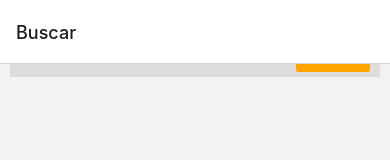
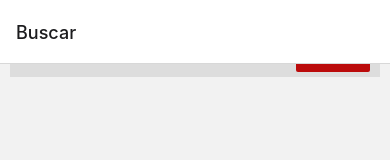
Before and after one commit to rafael-tecinternet/projeto-cooking, a React Native app: screen /Buscar in a window 390 px wide. Shown: the top 160 px of the page. Built offline with nearby package versions, Linux system fonts and the light colour scheme; no server answers.

Commit message:
Tela Favoritos
tela favoritos, excluir item e item vazio

```diff
--- a/src/Screens/Buscar.js
+++ b/src/Screens/Buscar.js
@@ -27,7 +27,7 @@ const Buscar = ({ navigation }) => {
           style={estilos.searchInput}
           onChangeText={receitaDigitada}
         ></TextInput>
-        <Button title="Buscar" color={"orange"} onPress={buscarReceita} />
+        <Button title="Buscar" color={"#bb0b0b"} onPress={buscarReceita} />
       </View>
     </SafeAreaView>
   );
--- a/src/Screens/Favoritos.js
+++ b/src/Screens/Favoritos.js
@@ -1,12 +1,148 @@
-import { StyleSheet, Text, View } from 'react-native'
-
+import { Ionicons } from "@expo/vector-icons";
+import AsyncStorage from "@react-native-async-storage/async-storage";
+import { useNavigation } from "@react-navigation/core";
+import { useEffect, useState } from "react";
+import { Pressable, ScrollView, StyleSheet, Text, View } from "react-native";
+import { SafeAreaView } from "react-native-safe-area-context";
 
 const Favoritos = () => {
-  return(
-    <View><Text>Favoritos</Text></View>
-  )
-}
+  const [listaFavoritos, setListaFavoritos] = useState([]);
+  const navigation = useNavigation();
+
+  useEffect(() => {
+    async function carregarFavoritos() {
+      try {
+        const dados = await AsyncStorage.getItem("@favotitos");
+
+        const receita = JSON.parse(dados);
+
+        if (dados != null) {
+          setListaFavoritos(receita);
+        }
+        console.log(dados);
+      } catch (error) {
+        console.log("Deu ruim no carregamento: " + error.message);
+      }
+    }
+    carregarFavoritos();
+  }, []);
+};
+
+const verDetalhes = (receitaSelecionada) => {
+  navigation.navigate("Detalhes", { receita: receitaSelecionada });
+};
+
+const excluirFavoritos = async () => {
+  Alert.alert(
+    "Excluir TODOS?",
+    "Tem certeza que deseja excluir TODAS as suas receitas?",
+    [
+      {
+        text: "Cancelar",
+        onPress: () => {
+          return false;
+        },
+        style: "cancel", // para ios
+      },
+      {
+        text: "Sim, desejo excluir",
+        onPress: async () => {
+          await AsyncStorage.removeItem("@favoritos");
+          setListaFavoritos([]);
+        },
+        style: "destructive", // para ios
+      },
+    ]
+  );
+};
+
+const excluirUmFavorito = async (indice) => {
+  listaFavoritos.splice(indice, 1);
+
+  await AsyncStorage.setItem("@favoritos", JSON.stringify(listaFavoritos));
+
+  const listaDeReceita = JSON.parse(await AsyncStorage.getItem("@favoritos"));
+
+  setListaFavoritos(listaDeReceita);
+
+  return (
+    <SafeAreaView style={estilos.safeContainer}>
+      <View style={estilos.container}>
+        <View style={estilos.cabecalho}>
+          <Text> Quantidade: {listaFavoritos.length}</Text>
+          <Pressable
+            style={estilos.botaoExcluirTudo}
+            onPress={excluirFavoritos}
+          >
+            <Text style={estilos.textoExcluirTudo}>
+              <Ionicons name="trash-outline" size={16} /> Excluir Favoritos
+            </Text>
+          </Pressable>
+        </View>
+
+        <ScrollView showsVerticalScrollIndicator={false}>
+          {listaFavoritos.map((receitaFavorita, indice) => {
+            return (
+              <Pressable
+                onPress={() => verDetalhes(receitaFavorita)}
+                key={receitaFavorita.id}
+                style={estilos.itemReceita}
+              >
+                <Text style={estilos.titulo}>{receitaFavorita.title}</Text>
+                <Pressable
+                  style={estilos.botaoExcluir}
+                  onPress={excluirUmFavorito.bind(this, indice)}
+                >
+                  {" "}
+                  <Ionicons name="trash" size={18} color="white" />
+                </Pressable>
+              </Pressable>
+            );
+          })}
+        </ScrollView>
+      </View>
+    </SafeAreaView>
+  );
+};
 
 export default Favoritos;
 
-const styles = StyleSheet.create({})
+const estilos = StyleSheet.create({
+  safeContainer: { flex: 1 },
+  container: {
+    flex: 1,
+    padding: 8,
+    backgroundColor: "white",
+  },
+  itemFilme: {
+    padding: 8,
+    flexDirection: "row",
+    justifyContent: "space-between",
+    backgroundColor: "#ccc",
+    marginVertical: 8,
+    borderRadius: 4,
+    alignItems: "center",
+  },
+  botaoExcluir: {
+    backgroundColor: "#C0392B",
+    padding: 8,
+    borderRadius: 4,
+  },
+  cabecalho: {
+    marginVertical: 8,
+    flexDirection: "row",
+    justifyContent: "space-between",
+    alignItems: "center",
+  },
+  botaoExcluirTudo: {
+    borderWidth: 1,
+    borderColor: "#C0392B",
+    padding: 8,
+    borderRadius: 4,
+  },
+  textoExcluirTudo: { color: "red" },
+  titulo: {
+    flex: 1,
+    fontSize: 14,
+  },
+});
```
Also changed, not shown: src/components/ItemSepardor.js (added, +25 -0 lines), src/components/ItemVazio.js (added, +11 -0 lines), src/components/Receita.js (added).
